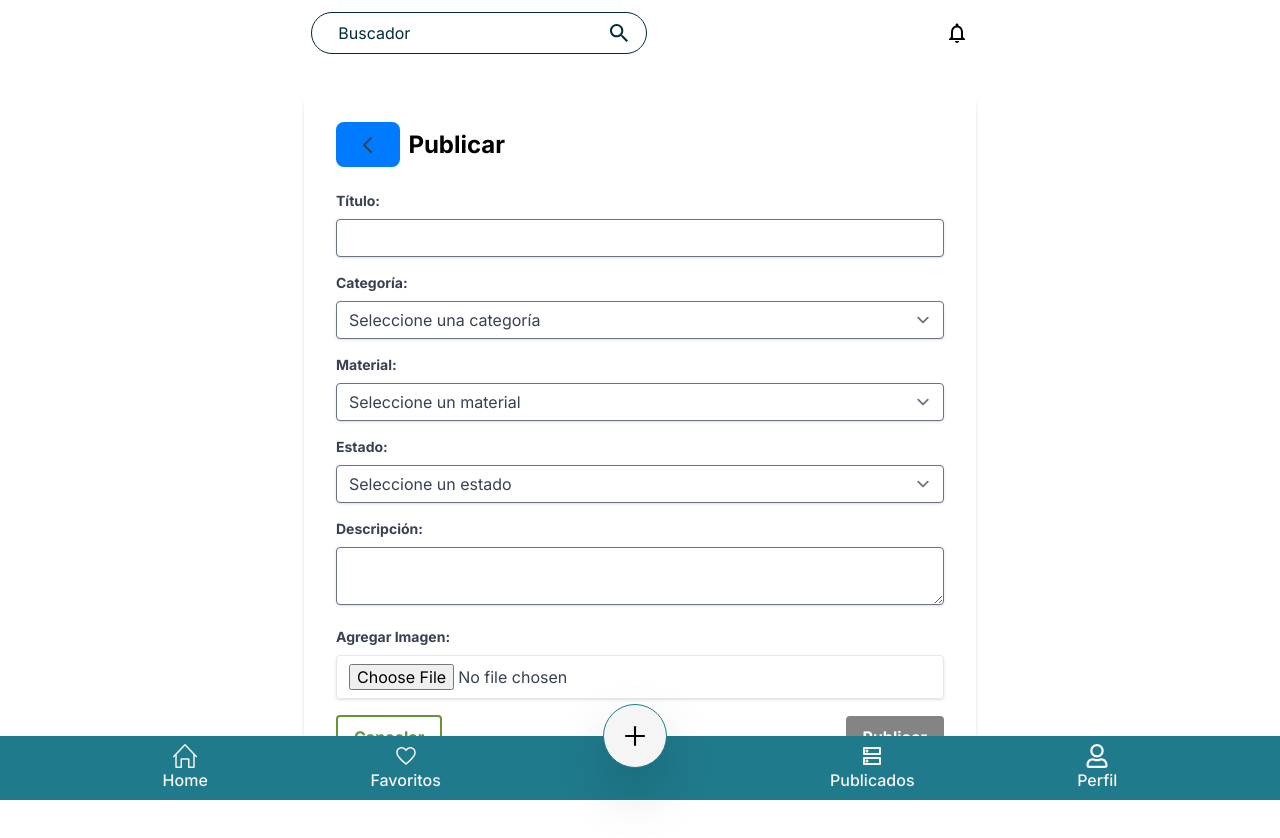
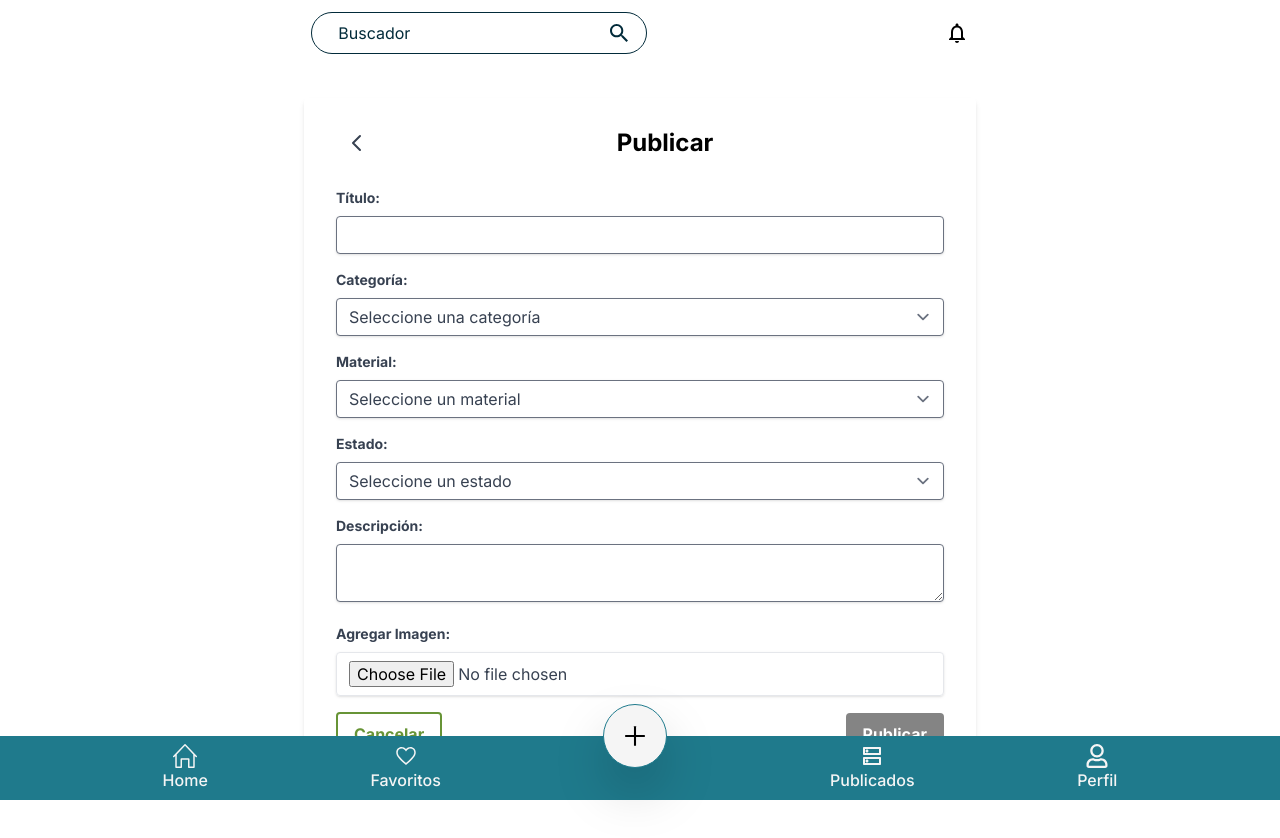
Before and after one commit to No-Country-simulation/s16-06-m-java-react, a React (Vite) app in the folder banco-de-ortesis/: page /upload in a window 1280 px wide. Built offline with nearby package versions, Linux system fonts and the light colour scheme; no server answers.

Commit message:
Update ArticleForm.jsx

```diff
--- a/banco-de-ortesis/src/components/ArticleForm.jsx
+++ b/banco-de-ortesis/src/components/ArticleForm.jsx
@@ -85,17 +85,17 @@ const ArticleForm = () => {
   return (
     <div className="max-w-2xl mx-auto py-8">
       <form onSubmit={handleSubmit} className="bg-white shadow-md rounded px-8 pt-6 pb-8 mb-4">
-        <div className="flex items-center mb-6">
+        <div className="flex items-center justify-center mb-6">
           <button
             type="button"
             onClick={handleBackClick}
-            className="mr-2 text-gray-700 hover:text-gray-900 focus:outline-none"
+            className="mr-2 bg-white text-gray-700 hover:text-gray-900 focus:outline-none rounded-full p-2"
           >
             <svg className="w-6 h-6" fill="none" stroke="currentColor" viewBox="0 0 24 24" xmlns="http://www.w3.org/2000/svg">
               <path strokeLinecap="round" strokeLinejoin="round" strokeWidth="2" d="M15 19l-7-7 7-7"></path>
             </svg>
           </button>
-          <h2 className="text-center text-2xl font-bold">Publicar</h2>
+          <h2 className="text-center text-2xl font-bold flex-grow">Publicar</h2>
         </div>
         <div className="mb-4">
           <label htmlFor="name" className="block text-gray-700 text-sm font-bold mb-2">Título:</label>
```
